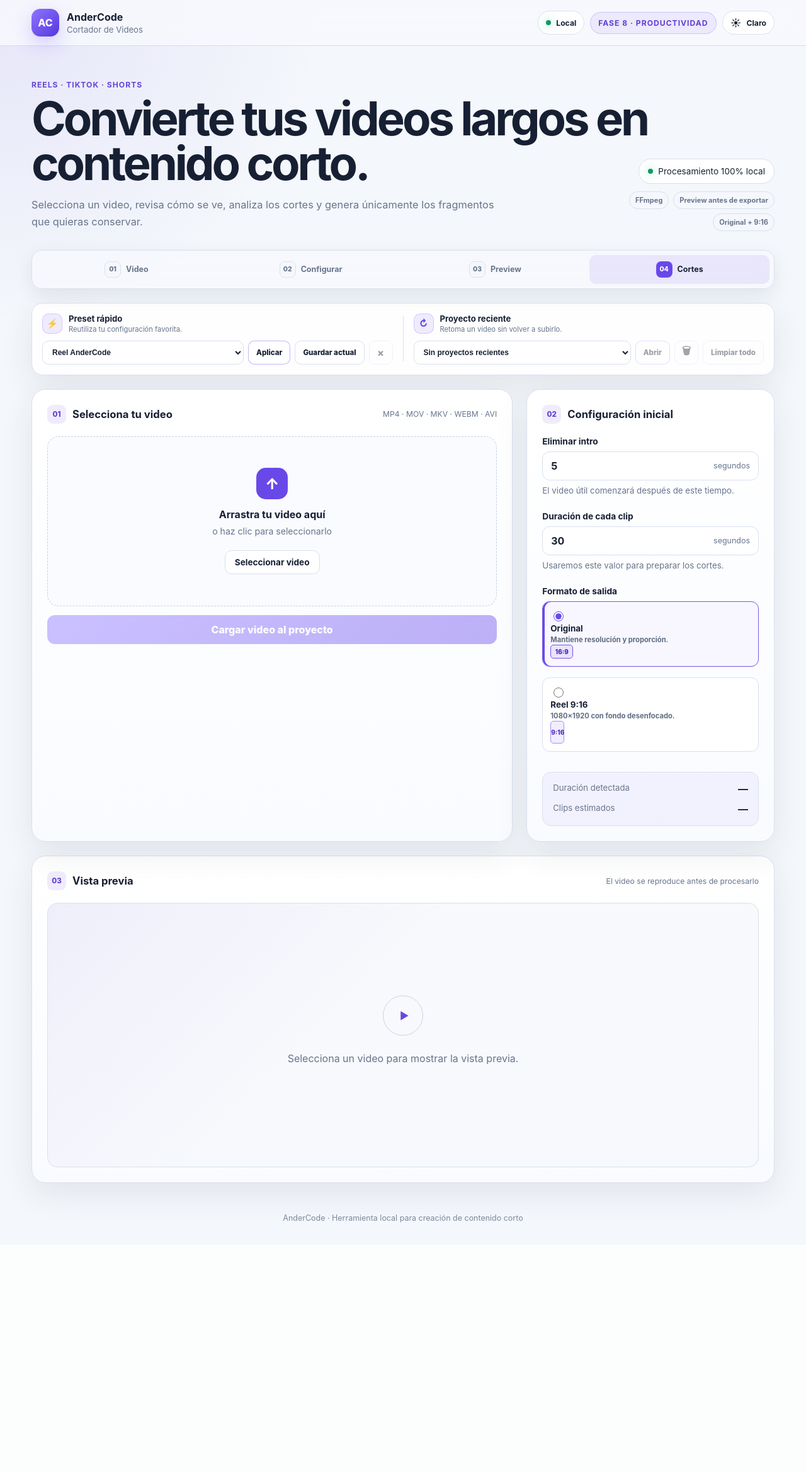
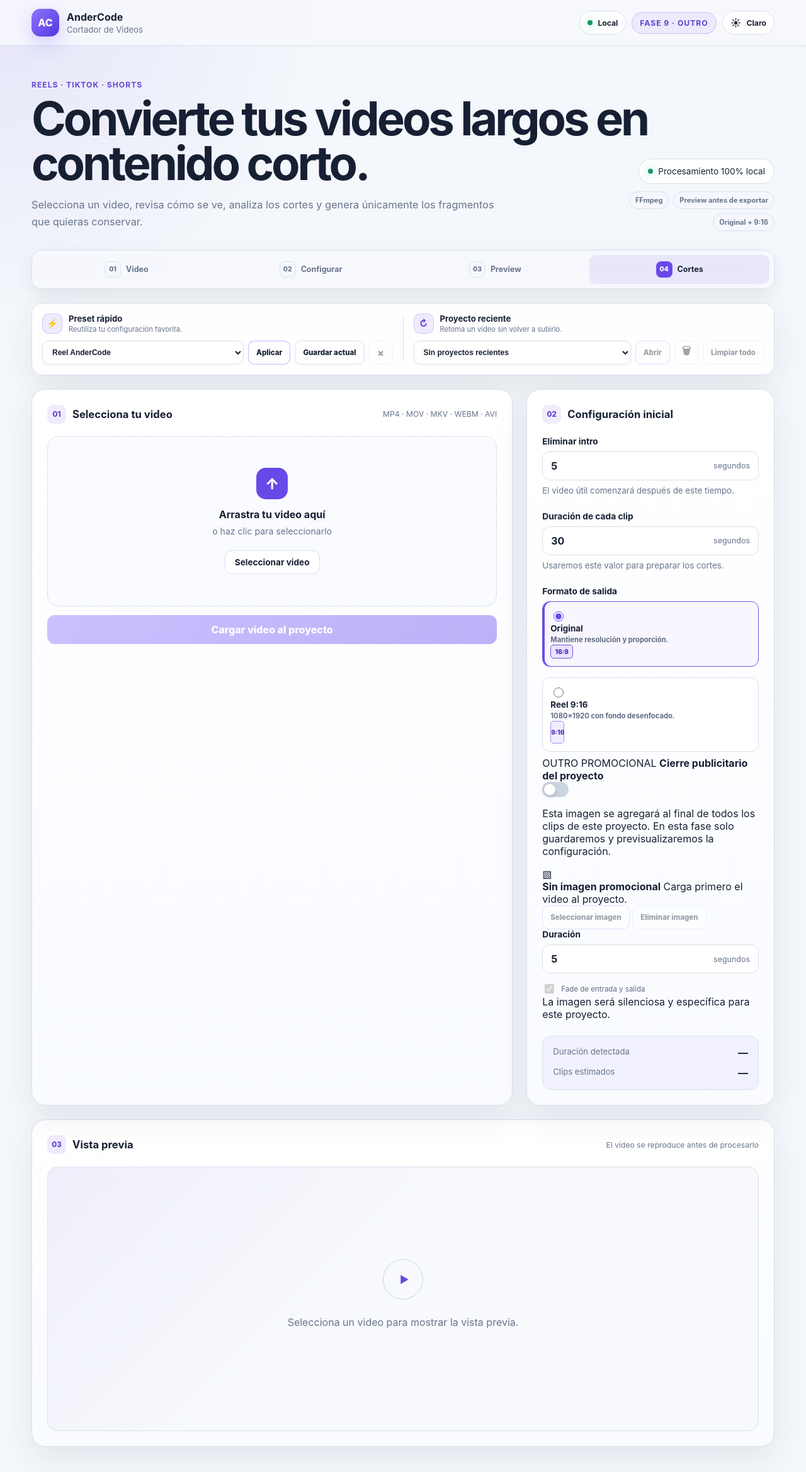
Before and after one commit to Anders87x/cortador_videos_andercode, a Flask app: page / in a window 1280 px wide. Shown: the top 2338 px of the page at 63% size. Before the commit the page ends 1942 px from the top, so only its background shows below. Run offline with Flask 3, Linux system fonts and the light colour scheme; data that the repository does not hold is empty.

Commit message:
Fase 9.1: agregar configuración visual de outro por proyecto

```diff
--- a/templates/index.html
+++ b/templates/index.html
@@ -39,7 +39,7 @@
                     Local
                 </span>
 
-                <span class="phase-badge">Fase 8 · Productividad</span>
+                <span class="phase-badge">Fase 9 · Outro</span>
 
                 <button
                     id="themeToggle"
@@ -339,6 +339,77 @@
                     </div>
                 </div>
 
+                <div class="outro-settings">
+                    <div class="outro-heading">
+                        <div>
+                            <span>OUTRO PROMOCIONAL</span>
+                            <strong>Cierre publicitario del proyecto</strong>
+                        </div>
+
+                        <label class="branding-toggle outro-toggle">
+                            <input id="outroEnabled" type="checkbox" disabled>
+                            <span class="branding-toggle-ui"></span>
+                        </label>
+                    </div>
+
+                    <p class="outro-description">
+                        Esta imagen se agregará al final de todos los clips de este proyecto.
+                        En esta fase solo guardaremos y previsualizaremos la configuración.
+                    </p>
+
+                    <input
+                        id="outroImageInput"
+                        type="file"
+                        accept=".png,.jpg,.jpeg,.webp,image/png,image/jpeg,image/webp"
+                        hidden
+                    >
+
+                    <div id="outroEmptyState" class="outro-empty">
+                        <div class="outro-empty-icon">▧</div>
+                        <div>
+                            <strong>Sin imagen promocional</strong>
+                            <span id="outroProjectHint">Carga primero el video al proyecto.</span>
+                        </div>
+                    </div>
+
+                    <div id="outroPreviewBox" class="outro-preview-box hidden">
+                        <img id="outroImagePreview" alt="Vista previa de la imagen promocional">
+                        <div class="outro-preview-meta">
+                            <strong id="outroImageName">Imagen promocional</strong>
+                            <span id="outroImageSize">—</span>
+                        </div>
+                    </div>
+
+                    <div class="outro-actions">
+                        <button id="selectOutroImageButton" class="compact-button primary-compact" type="button" disabled>
+                            Seleccionar imagen
+                        </button>
+
+                        <button id="deleteOutroImageButton" class="compact-button danger-compact" type="button" disabled>
+                            Eliminar imagen
+                        </button>
+                    </div>
+
+                    <div class="outro-options">
+                        <div class="field compact-field">
+                            <label for="outroDuration">Duración</label>
+                            <div class="input-with-unit">
+                                <input id="outroDuration" type="number" min="2" max="10" step="1" value="5" disabled>
+                                <span>segundos</span>
+                            </div>
+                        </div>
+
+                        <label class="safe-zone-toggle outro-fade-toggle">
+                            <input id="outroFade" type="checkbox" checked disabled>
+                            <span>Fade de entrada y salida</span>
+                        </label>
+                    </div>
+
+                    <div id="outroStatus" class="outro-status">
+                        La imagen será silenciosa y específica para este proyecto.
+                    </div>
+                </div>
+
                 <div class="summary-card">
                     <span>Duración detectada</span>
                     <strong id="videoDuration">—</strong>
```
